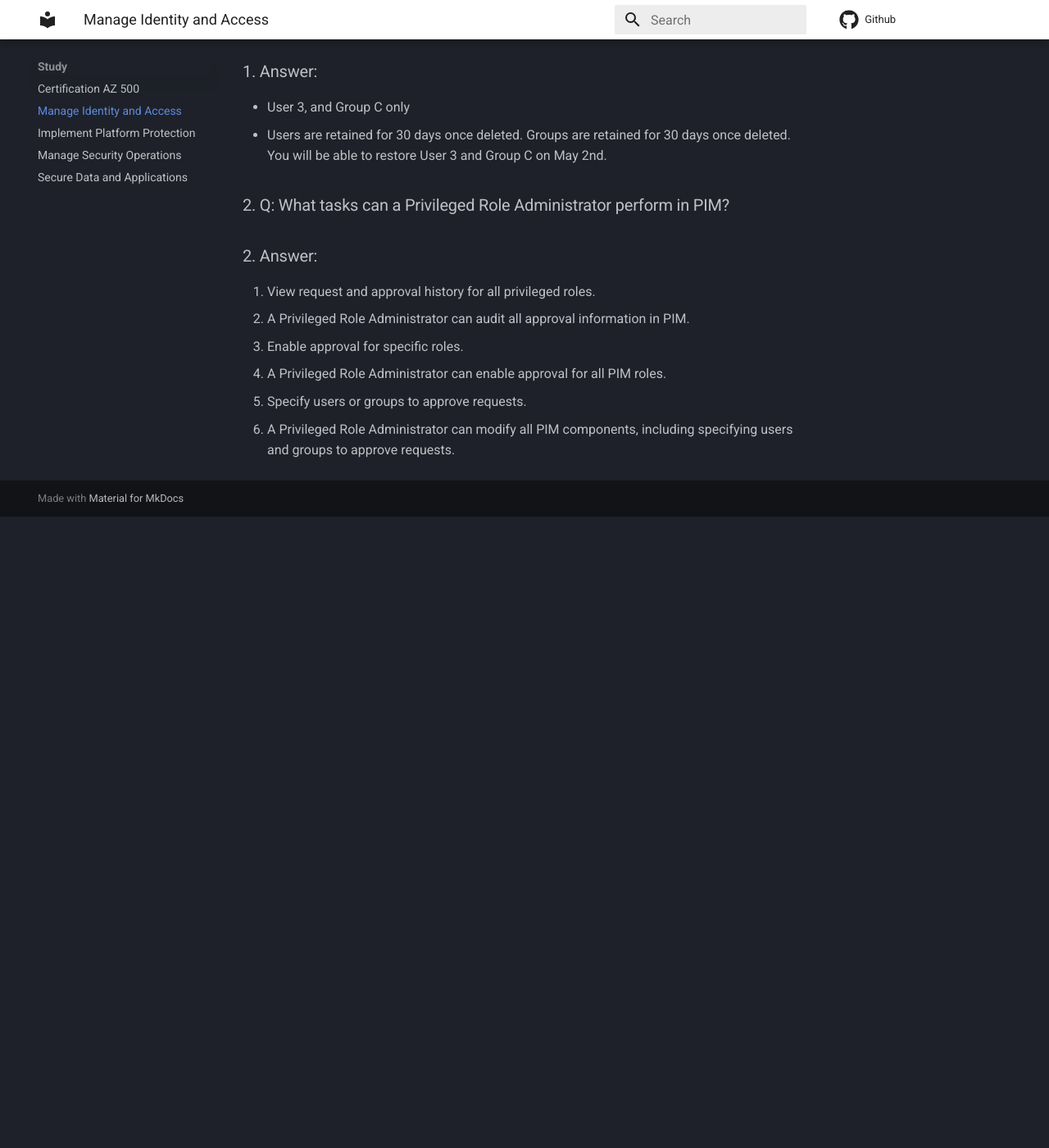
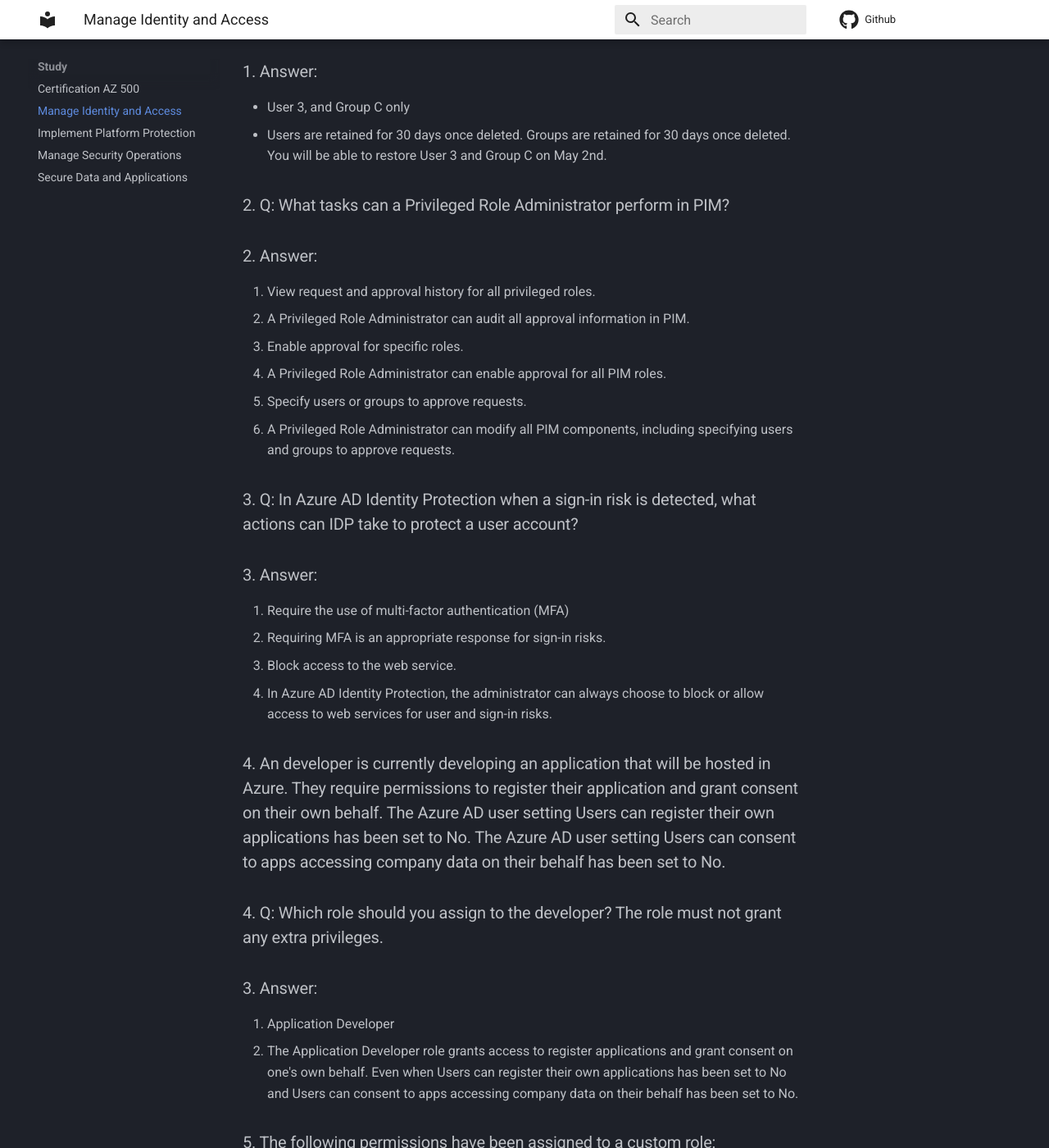
Before and after one commit to ardeshir/ardeshir.github.io, an MkDocs documentation site: the page built from docs/access.md, in a window 1280 px wide and 1400 px high, scrolled down 888 px. Shown: the whole window at 82% size. Built offline with MkDocs 1.6.1 and Material for MkDocs 9.7.7, drawn with Linux system fonts in a browser that asks for light colours; comment, search, counter and statistics services are not loaded; before the commit the page ends 1518 px from its top, so only the background shows below that; some of the changed text lies outside the part shown.

Commit message:
adding more Q&A

```diff
--- a/docs/access.md
+++ b/docs/access.md
@@ -31,7 +31,54 @@
 
 1. View request and approval history for all privileged roles.
 - A Privileged Role Administrator can audit all approval information in PIM.
+
 2. Enable approval for specific roles.
 - A Privileged Role Administrator can enable approval for all PIM roles.
+
 3. Specify users or groups to approve requests.
 - A Privileged Role Administrator can modify all PIM components, including specifying users and groups to approve requests.
+
+### 3. Q: In Azure AD Identity Protection when a sign-in risk is detected, what actions can IDP take to protect a user account?
+### 3. Answer:
+1. Require the use of multi-factor authentication (MFA)
+- Requiring MFA is an appropriate response for sign-in risks.
+
+2. Block access to the web service.
+- In Azure AD Identity Protection, the administrator can always choose to block or allow access to web services for user and sign-in risks.
+
+### 4. An developer is currently developing an application that will be hosted in Azure. They require permissions to register their application and grant consent on their own behalf. The Azure AD user setting Users can register their own applications has been set to No. The Azure AD user setting Users can consent to apps accessing company data on their behalf has been set to No.
+
+### 4. Q: Which role should you assign to the developer? The role must not grant any extra privileges.
+### 3. Answer:
+
+1. Application Developer
+- The Application Developer role grants access to register applications and grant consent on one's own behalf. Even when Users can register their own applications has been set to No and Users can consent to apps accessing company data on their behalf has been set to No.
+
+### 5. The following permissions have been assigned to a custom role:
+`     {
+    "properties": {
+        "roleName": "Custom Role",
+        "description": "Custom Role definition",
+        "assignableScopes": [
+            "/subscriptions/1ecb3eac-5656-4637-9f34-8765d32ea63f"
+        ],
+        "permissions": [
+            {
+                "actions": [
+                    "*/read",
+                    "Microsoft.Compute/*/write"
+                ],
+                "notActions": [
+                    "Microsoft.Storage/*/write"
+                ],
+                "dataActions": [],
+                "notDataActions": []
+            }
+        ]
+    }
+} `
+### 5. Q: When assigned to a user, will this role allow the user to create managed disks in the subscription 1ecb3eac-5656-4637-9f34-8765d32ea63f?
+
+### 5. Answer:
+1. Yes
+- Managed disks are in the Microsoft.Compute provider. The user will be able to create managed disks. The notAction is not applicable to managed disks.
```
